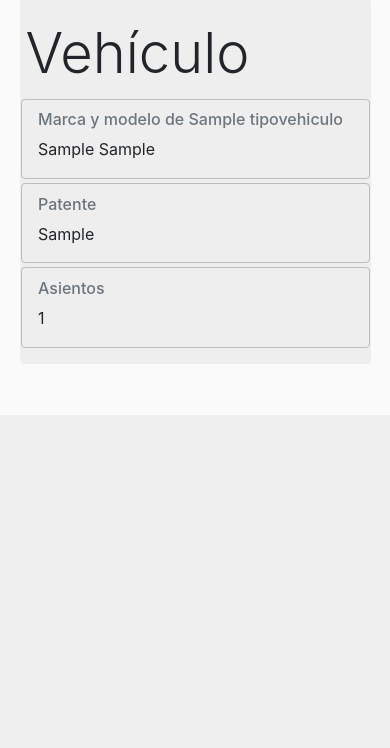
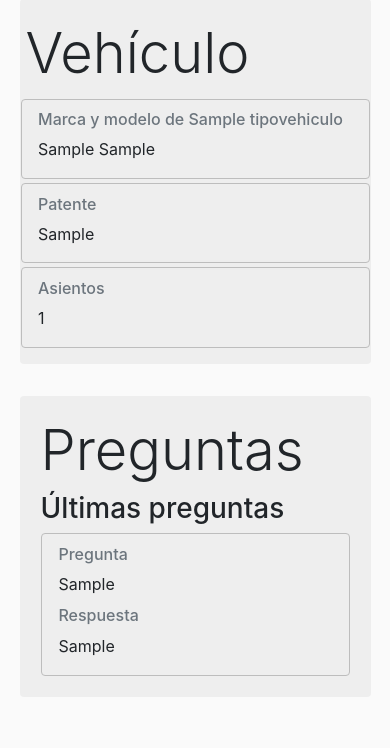
Before and after one commit to fedediclaudio/aventon_is2, a PHP site: page /PantallaInfoViaje/informacionViaje.php?id=1 in a window 390 px wide. Shown: the part 1872-2620 px from the top of the page. Before the commit the page ends 2220 px from the top, so only its background shows below. Run offline with PHP 8.4, Linux system fonts and the light colour scheme; the visitor is signed in with stand-in values (Sample User, id 1); tables that the repository leaves empty hold one stand-in row (values such as "Sample post").

Commit message:
preguntas y respuestas

```diff
--- a/PantallaInfoViaje/conexionInfoViaje.php
+++ b/PantallaInfoViaje/conexionInfoViaje.php
@@ -34,9 +34,27 @@
       }
     }
 
+    function viajeTermino(){
+      return false;
+    }
+
+    function imprimirParticipacionesOAviso($viaje){
+      if (!$this->viajeTermino()){
+        $this->imprimirParticipaciones($viaje);
+      }else{
+        $this->imprimirAvisoDeViajeRealizado($viaje);
+      }
+    }
+
+    function imprimirAvisoDeViajeRealizado($viaje){
+      if(!$this->viajeEsDeUsuarioActual($viaje)){
+          echo '<div class="alert alert-warning"> <strong>Aviso:</strong> Este recorrido ya fue realizado </div>';
+        }
+    }
+
     function imprimirParticipaciones($viaje) {
       if($this->viajeEsDeUsuarioActual($viaje)){
-        echo '<div class="jumbotron p-3 p-md-5 text-black rounded jumbo-infoviaje" style=" border:1px; border-style:solid; border-color:rgb(13, 71, 161)"	>
+        echo '<div class="jumbotron p-3 p-md-5 text-black rounded jumbo-infoviaje" style=" border:1px; border-style:solid; border-color:rgb(13, 71, 161)" >
           <h4 class="h4">Postulaciones pendientes</h4>';
           $this->imprimirPostulacionesPendientes($viaje);
           $this->imprimirPostulacionesConEstado($viaje,'aceptado');
@@ -59,6 +77,7 @@
         }
       }
     }
+
 
     function viajeEsDeUsuarioActual($viaje) {
       return ($_SESSION['id']==$viaje["id"]);
@@ -191,6 +210,80 @@
      }
     }
 
+    function imprimirPreguntasYRespuestas($viaje){
+      echo '<h3>Últimas preguntas</h3>';
+      $result = $this->getPreguntasYRespuestas($viaje['idviajeConcreto']);
+      while($pregYRta = mysqli_fetch_assoc($result)){
+          if($pregYRta['respuesta']){
+            echo '<div class="card card-infoviaje" style="width:100%; margin-top: 4px;">';
+            echo  '<div class="card-body" style="margin: -1%">';
+            echo   '<h6 class="card-subtitle mb-2 text-muted">Pregunta</h6>';
+            echo   '<p class="card-text">' . $pregYRta['pregunta'] . '</p>';
+            echo   '<h6 class="card-subtitle mb-2 text-muted">Respuesta</h6>';
+            echo   '<p class="card-text">' . $pregYRta['respuesta'] . '</p>';
+            echo  '</div>';
+            echo '</div>';
+          }else {
+            if($_SESSION['id'] != $viaje['idusuario']){
+              echo '<div class="card card-infoviaje" style="width:100%; margin-top: 4px;">';
+              echo  '<div class="card-body" style="margin: -1%">';
+              echo   '<h6 class="card-subtitle mb-2 text-muted">Pregunta</h6>';
+              echo   '<p class="card-text">' . $pregYRta['pregunta'] . '</p>';
+              echo   '<h6 class="card-subtitle mb-2 text-muted">Respuesta</h6>';
+              echo '<p class="card-text"> <small><em> Aún sin responder </em></small> </p>';
+              echo  '</div>';
+              echo '</div>';
+            }else{
+
+              echo '<div class="card card-infoviaje" style="width:100%; margin-top: 4px;">';
+              echo  '<div class="card-body" style="margin: -1%">';
+              echo   '<h6 class="card-subtitle mb-2 text-muted">Pregunta</h6>';
+              echo   '<p class="card-text">' . $pregYRta['pregunta'] . '</p>';
+              echo   '<h6 class="card-subtitle mb-2 text-muted">Respuesta</h6>';
+              echo '<form action="./enviarRespuesta.php">';
+              echo '<div class="form-group">';
+              echo  '<input type="hidden" name="idviajeConcreto" value="' . $viaje['idviajeConcreto'] . '">';
+              echo  '<input type="hidden" name="idpregunta" value="'. $pregYRta['idpregunta'] .'">';
+              echo  '<textarea class="form-control" rows="2" name="respuesta" placeholder="Escriba una respuesta..."> </textarea>';
+              echo '</div>';
+              echo '<button type="submit" class="btn" style="border-color:rgb(13, 71, 161); float:right">Responder</button>';
+              echo '</form>';
+              echo  '</div>';
+              echo '</div>';
+            }
+          }
+        }
+
+      }
+
+    function getPreguntasYRespuestas($idViaje){
+      $sql = "SELECT * FROM pregunta p WHERE p.idviajeConcreto = $idViaje ORDER BY p.idpregunta DESC";
+      return $this->consulta($sql);
+    }
+
+    function imprimirHazNuevaPregunta($viaje){
+      echo '<br>';
+      echo  '<div class="container">';
+      echo    '<h3>Hazle una pregunta al conductor</h3>';
+      echo    '<form action="./hacerPregunta.php" method="get">';
+      echo      '<div class="form-group">';
+      echo        '<input type="hidden" name="idviajeConcreto" value= "' . $viaje['idviajeConcreto'] . '">';
+      echo        '<textarea class="form-control" rows="3" name="pregunta" id="comment"></textarea>';
+      echo      '</div>';
+      echo      '<button type="submit" class="btn" style="border-color:rgb(13, 71, 161); float:right">Preguntar</button>';
+      echo    '</form>';
+      echo  '</div>';
+      echo  '<br>';
+    }
+
+    function getIDUsuarioDeVehiculo($idvehiculo){
+      $sql = "SELECT * FROM vehiculo WHERE idvehiculo = $idvehiculo";
+      $result = $this->consulta($sql);
+      $rows = mysqli_fetch_assoc($result);
+      return $rows['idusuario'];
+
+    }
+
   }
 
 ?>
--- a/PantallaInfoViaje/informacionViaje.php
+++ b/PantallaInfoViaje/informacionViaje.php
@@ -23,6 +23,7 @@
         $fechaFin = new DateTime($viaje["fechaFin"]);
         $horaInicio = new DateTime ($viaje["horaInicio"]);
         $horaFin = new DateTime ($viaje["horaFin"]);
+        $IDUsuarioConductor = $conexion->getIDUsuarioDeVehiculo($viaje['idvehiculo']);
         include 'modalEliminarViaje.php';
     ?>
     <!-- Navbar -->
@@ -60,7 +61,8 @@
           <div class="col-12" style="margin-top:20px">
           </div>
         </div>
-				<?php $conexion->imprimirParticipaciones($viaje); ?>
+				<?php $conexion->imprimirParticipacionesOAviso($viaje); ?>
+
         <?php if ($conexion->viajeEsDeUsuarioActual($viaje)) {
           echo "<button class='btn btn-outline-danger' style='float:right'data-toggle='modal' data-target='#modalEliminarViaje'> Eliminar viaje</button>";
         } ?>
@@ -160,7 +162,25 @@
           </div>
         </div>
       </div>
-		</div>
+      <div class="col-md-6">
+        <div class="jumbotron p-3 p-md-5 text-black rounded jumbo-infoviaje" id="infoVehiculo">
+          <div class="col col-12 px-0">
+              <div style="margin: 5px">
+              		<h3 class="display-4">Preguntas</h3>
+                	<?php
+                		if($_SESSION['id'] != $IDUsuarioConductor){
+	                		$conexion->imprimirHazNuevaPregunta($viaje);
+                		}
+                		$conexion->imprimirPreguntasYRespuestas($viaje);
+                	?>
+                </div>
+              </div>
+
+              </div>
+            </div>
+        </div>
+      </div>
+	 </div>
 	</div>
 </body>
 </html>
--- a/conexionClass.php
+++ b/conexionClass.php
@@ -20,7 +20,7 @@
 			if($this->connection) {
 				return $this->connection->query($sql);
 			}
-			return null;
+			return false;
 		}
 
 		function getUsuarioPorId($idUsuario){
```
Also changed, not shown: PantallaInfoViaje/enviarRespuesta.php (added, +10 -0 lines), PantallaInfoViaje/hacerPregunta.php (added, +9 -0 lines).
